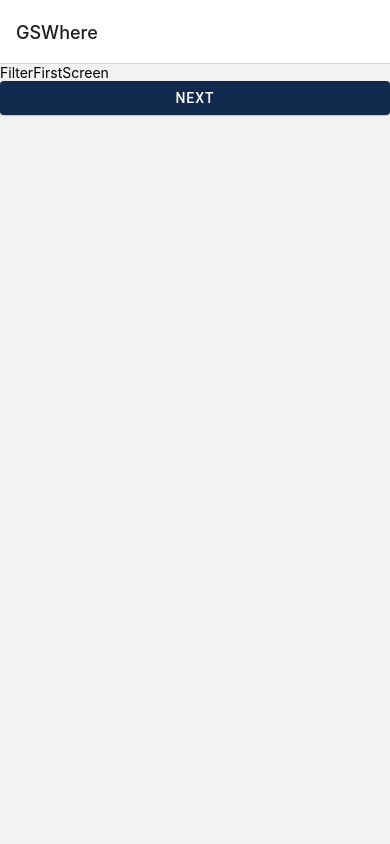
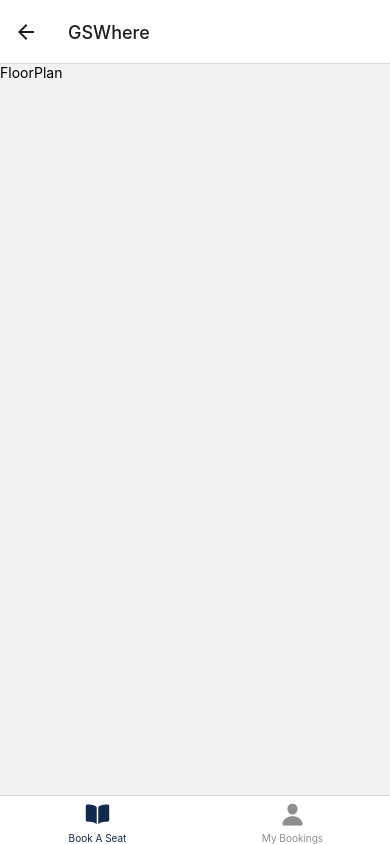
Before and after one commit to royleochan/GSWhere, a React Native app: screen /FloorPlan in a window 390 px wide. Both pictures are taken after a click on the button "LOGIN". Built offline with nearby package versions, Linux system fonts and the light colour scheme.

Commit message:
feat: setup profile screen

```diff
--- a/package.json
+++ b/package.json
@@ -10,9 +10,11 @@
     "eject": "expo eject"
   },
   "dependencies": {
+    "@react-navigation/bottom-tabs": "^6.3.2",
     "@react-navigation/native": "^6.0.11",
     "@react-navigation/native-stack": "^6.7.0",
     "expo": "~45.0.0",
+    "expo-screen-orientation": "~4.2.0",
     "expo-status-bar": "~1.3.0",
     "react": "17.0.2",
     "react-dom": "17.0.2",
--- /dev/null
+++ b/src/hooks/useChangeToPortrait.ts
@@ -0,0 +1,14 @@
+import { useFocusEffect } from "@react-navigation/native";
+import { lockAsync, OrientationLock } from "expo-screen-orientation";
+
+const useChangeToPortrait = () => {
+  const changeScreenOrientation = async () => {
+    await lockAsync(OrientationLock.PORTRAIT_UP);
+  };
+
+  useFocusEffect(() => {
+    changeScreenOrientation();
+  });
+};
+
+export default useChangeToPortrait;
--- a/src/navigation/MainNavigator.tsx
+++ b/src/navigation/MainNavigator.tsx
@@ -1,26 +1,36 @@
+import { createBottomTabNavigator } from "@react-navigation/bottom-tabs";
 import { NavigationContainer } from "@react-navigation/native";
-import { createNativeStackNavigator } from "@react-navigation/native-stack";
+import { Ionicons } from "@expo/vector-icons";
 
-import FilterFirstScreen from "screens/FilterFirstScreen";
-import FilterSecondScreen from "screens/FilterSecondScreen";
+import SeatNavigator from "./SeatNavigator";
+import ProfileScreen from "screens/ProfileScreen";
 
-const Stack = createNativeStackNavigator();
+const Tab = createBottomTabNavigator();
 
 const MainNavigator = () => {
   return (
     <NavigationContainer>
-      <Stack.Navigator>
-        <Stack.Screen
-          name="FilterFirst"
-          options={{ title: "GSWhere" }}
-          component={FilterFirstScreen}
+      <Tab.Navigator screenOptions={{ tabBarActiveTintColor: "#11294D" }}>
+        <Tab.Screen
+          name="Book A Seat"
+          component={SeatNavigator}
+          options={{
+            headerShown: false,
+            tabBarIcon: ({ color, size }) => (
+              <Ionicons name="book" color={color} size={size} />
+            ),
+          }}
         />
-        <Stack.Screen
-          name="FilterSecond"
-          options={{ title: "GSWhere" }}
-          component={FilterSecondScreen}
+        <Tab.Screen
+          name="My Bookings"
+          component={ProfileScreen}
+          options={{
+            tabBarIcon: ({ color, size }) => (
+              <Ionicons name="person" color={color} size={size} />
+            ),
+          }}
         />
-      </Stack.Navigator>
+      </Tab.Navigator>
     </NavigationContainer>
   );
 };
--- /dev/null
+++ b/src/navigation/SeatNavigator.tsx
@@ -0,0 +1,30 @@
+import { createNativeStackNavigator } from "@react-navigation/native-stack";
+import FilterFirstScreen from "screens/FilterFirstScreen";
+import FilterSecondScreen from "screens/FilterSecondScreen";
+import FloorPlanScreen from "screens/FloorPlanScreen";
+
+const Stack = createNativeStackNavigator();
+
+const SeatNavigator = () => {
+  return (
+    <Stack.Navigator>
+      <Stack.Screen
+        name="FilterFirst"
+        options={{ title: "GSWhere" }}
+        component={FilterFirstScreen}
+      />
+      <Stack.Screen
+        name="FilterSecond"
+        options={{ title: "GSWhere" }}
+        component={FilterSecondScreen}
+      />
+      <Stack.Screen
+        name="FloorPlan"
+        options={{ title: "GSWhere" }}
+        component={FloorPlanScreen}
+      />
+    </Stack.Navigator>
+  );
+};
+
+export default SeatNavigator;
--- a/src/screens/FilterSecondScreen.tsx
+++ b/src/screens/FilterSecondScreen.tsx
@@ -1,9 +1,17 @@
 import { View, Text } from "react-native";
 
-const FilterSecondScreen = () => {
+import MainButton from "components/MainButton";
+import useChangeToPortrait from "hooks/useChangeToPortrait";
+
+const FilterSecondScreen = ({ navigation }) => {
+  useChangeToPortrait();
+
   return (
     <View>
       <Text>FilterSecondScreen</Text>
+      <MainButton onPress={() => navigation.navigate("FloorPlan")}>
+        Next
+      </MainButton>
     </View>
   );
 };
--- /dev/null
+++ b/src/screens/FloorPlanScreen.tsx
@@ -0,0 +1,21 @@
+import { View, Text } from "react-native";
+import { lockAsync, OrientationLock } from "expo-screen-orientation";
+import { useEffect } from "react";
+
+const FloorPlanScreen = () => {
+  const changeScreenOrientation = async () => {
+    await lockAsync(OrientationLock.LANDSCAPE_RIGHT);
+  };
+
+  useEffect(() => {
+    changeScreenOrientation();
+  }, []);
+
+  return (
+    <View>
+      <Text>FloorPlan</Text>
+    </View>
+  );
+};
+
+export default FloorPlanScreen;
--- /dev/null
+++ b/src/screens/ProfileScreen.tsx
@@ -0,0 +1,26 @@
+import { View, StyleSheet, Text } from "react-native";
+import { Avatar } from "react-native-paper";
+
+const ProfileScreen = () => {
+  return (
+    <View style={styles.container}>
+      <View style={styles.profileHeaderContainer}>
+        <Avatar.Icon size={52} icon="account" />
+        <Text>charoy</Text>
+      </View>
+    </View>
+  );
+};
+
+export default ProfileScreen;
+
+const styles = StyleSheet.create({
+  container: {
+    flex: 1,
+    padding: 24,
+    alignItems: "center",
+  },
+  profileHeaderContainer: {
+    alignItems: "center",
+  },
+});
```
Also changed, not shown: 2 other files (tests, documents, lock files or other folders).
